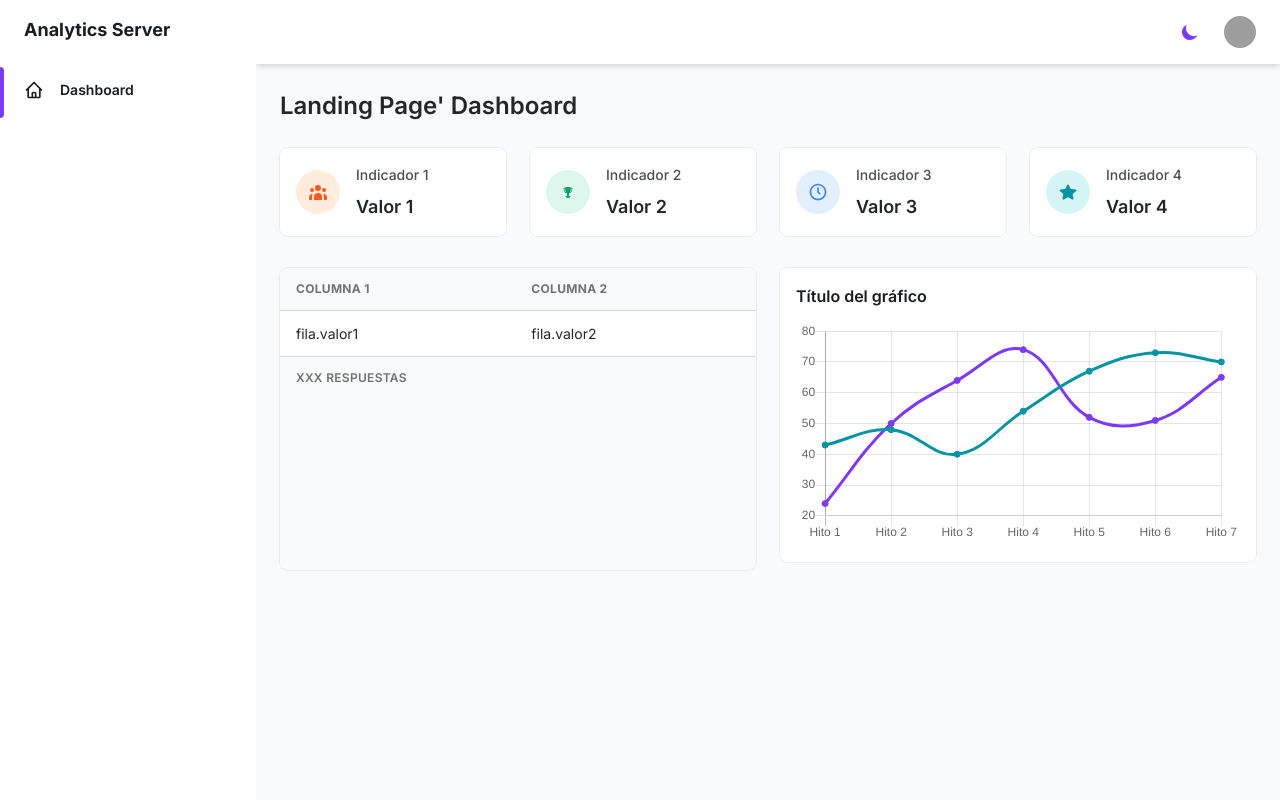
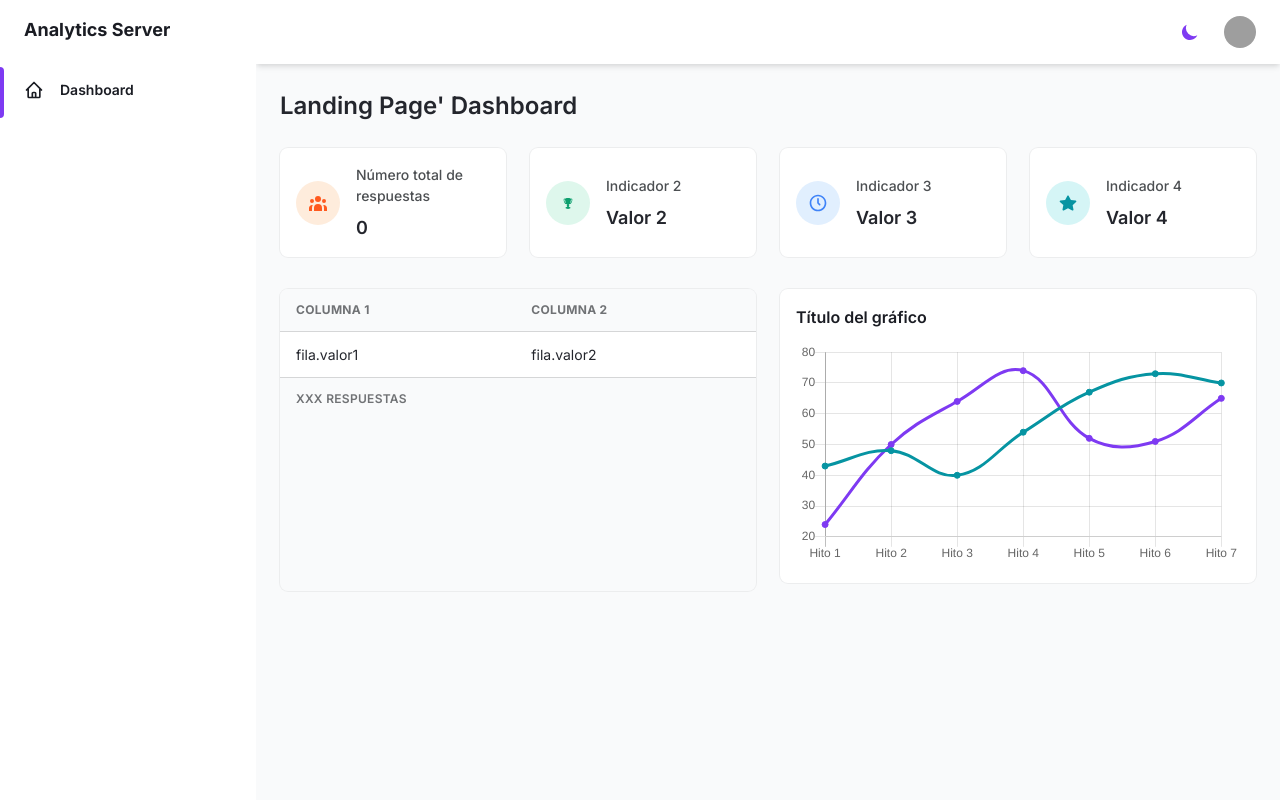
Before and after one commit to aavendan/django_backend, a Django app: page / in a window 1280 px wide. Run offline with Django 5.2, Linux system fonts and the light colour scheme; data that the repository does not hold is empty; grey boxes are pictures that could not be loaded.

Commit message:
Respuesta de APIs externas

```diff
--- a/backend_data_server/settings.py
+++ b/backend_data_server/settings.py
@@ -17,6 +17,8 @@ import os
 # Build paths inside the project like this: BASE_DIR / 'subdir'.
 BASE_DIR = Path(__file__).resolve().parent.parent
 
+
+API_URL = 'https://jsonplaceholder.typicode.com/posts'
 
 # Quick-start development settings - unsuitable for production
 # See https://docs.djangoproject.com/en/6.0/howto/deployment/checklist/
--- a/dashboard/views.py
+++ b/dashboard/views.py
@@ -2,11 +2,20 @@ from django.shortcuts import render
 
 # Create your views here.
 from django.http import HttpResponse
+import requests
+from django.conf import settings
 
 def index(request):
 
+    response = requests.get(settings.API_URL)  # URL de la API
+    posts = response.json()  # Convertir la respuesta a JSON
+
+    # Número total de respuestas
+    total_responses = len(posts)
+
     data = {
         'title': "Landing Page' Dashboard",
+        'total_responses': total_responses,
     }
 
     return render(request, 'dashboard/index.html', data)
--- a/templates/dashboard/content/data.html
+++ b/templates/dashboard/content/data.html
@@ -22,11 +22,11 @@
         </div>
         <div>
           <p class="mb-2 text-sm font-medium text-gray-600 dark:text-gray-400">
-            Indicador 1
+            Número total de respuestas
           </p>
           <p class="text-lg font-semibold text-gray-700 dark:text-gray-200">
             <!-- START - valor del indicador 1 -->
-            Valor 1
+            {{ total_responses }}
             <!-- END - valor del indicador 1 -->
           </p>
         </div>
```
